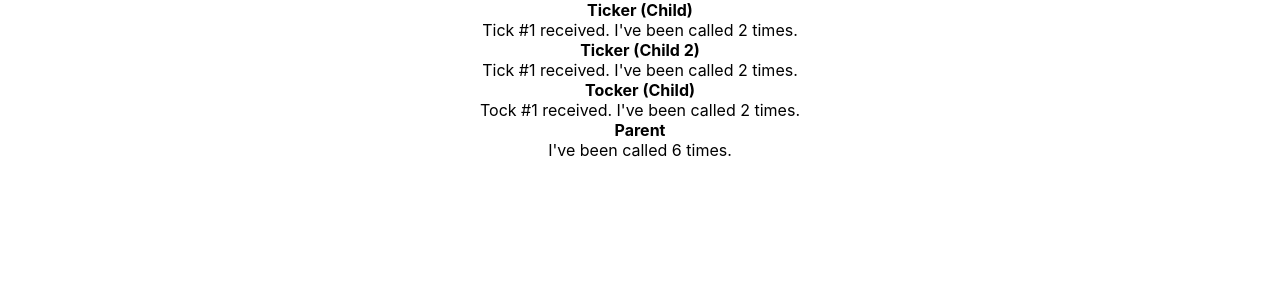
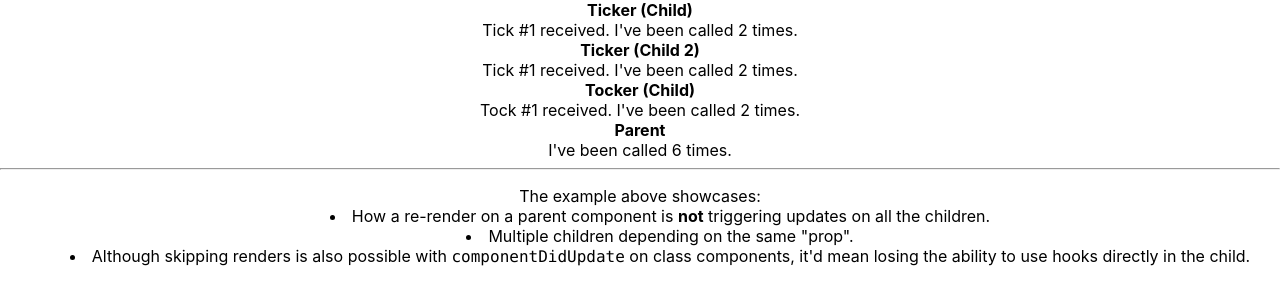
Before and after one commit to resolritter/subscribed_props, a React (Create React App) app: page / in a window 1280 px wide. Shown: the top 304 px of the page. Built offline with nearby package versions, Linux system fonts and the light colour scheme.

Commit message:
comment the code more

```diff
--- a/src/App.js
+++ b/src/App.js
@@ -1,33 +1,61 @@
 import React, { useRef, useState, useEffect } from "react"
 import "./App.css"
 
-const renderCounter = new Map()
+function counterMessageOf(renderCount, prepend = "") {
+  return `${prepend}I've been called ${renderCount} times.`
+}
 
+// High-order component which sets up the subscription on behalf it child
 function bindOf(HookedComponent) {
   return React.memo(
     function(props) {
       const [value, setValue] = useState(props.initialValue)
-      props.binder(props.uniqueId, setValue)
+      props.subscribe(props.uniqueId, setValue)
 
       return <HookedComponent value={value} uniqueId={props.uniqueId} />
     },
-    function() {
+    function alwaysSkipRenderFromProps() {
       return true
     },
   )
 }
 
+const renderCounter = new Map()
 function useRenderCounter(uniqueId) {
   const renderCount = (renderCounter.get(uniqueId) || 0) + 1
   renderCounter.set(uniqueId, renderCount)
   return renderCount
 }
 
+function useBind(initialValue) {
+  const [value, setValue] = useState(initialValue)
+  // `Map` is used instead of an object because it provides dynamic lookup _on
+  // demand_, as opposed to an object, where its value would be captured by the
+  // returned closure. Map's dynamicness also allows the children's setters to
+  // easily be refreshed without needing to resubscribe - their value is always
+  // looked up dynamically, thus it can be updated at any point.
+  const listeners = useRef(new Map())
+  const bind = useRef(function(key, notificationCallback) {
+    listeners.current.set(key, notificationCallback)
+  })
+
+  return [
+    value,
+    function notifyAndSet(newValue) {
+      listeners.current.forEach(function(notify) {
+        notify(newValue)
+      })
+      setValue(newValue)
+    },
+    bind.current,
+  ]
+}
+
 const Tock = bindOf(function({ value, uniqueId }) {
   const renderCount = useRenderCounter(uniqueId)
   return (
     <div>
-      <div>{`Tock #${value} received. I've been called ${renderCount} times.`}</div>
+      <div>{counterMessageOf(renderCount, `Tock #${value} received. `)}</div>
     </div>
   )
 })
@@ -36,36 +64,20 @@ const Tick = bindOf(function({ value, uniqueId }) {
   const renderCount = useRenderCounter(uniqueId)
   return (
     <div>
-      <div>{`Tick #${value} received. I've been called ${renderCount} times.`}</div>
+      <div>{counterMessageOf(renderCount, `Tick #${value} received. `)}</div>
     </div>
   )
 })
 
-function useBind(initialValue) {
-  const [value, setValue] = useState(initialValue)
-  const subscribers = useRef(new Map())
-  const bind = useRef(function(key, subscription) {
-    subscribers.current.set(key, subscription)
-  })
-
-  return [
-    value,
-    function notifyAndSet(newValue) {
-      subscribers.current.forEach(function(notify) {
-        notify(newValue)
-      })
-      setValue(newValue)
-    },
-    bind.current,
-  ]
-}
-
 let tickTock = 0
 function App() {
-  const [tick, setTick, bindTick] = useBind(0)
-  const [tock, setTock, bindTock] = useBind(0)
+  const [tick, setTick, subscribeToTick] = useBind(0)
+  const [tock, setTock, subscribeToTock] = useBind(0)
   const renderCount = useRenderCounter("app")
 
+  // `setTock` and `setTick` will trigger an update every two seconds;
+  // This would otherwise cause the whole tree to be re-rendered, but
+  // since tick and tock are totally disconnected, that isn't very convenient.
   useEffect(
     function() {
       setTimeout(function() {
@@ -80,17 +92,33 @@ function App() {
     [tick, tock, setTick, setTock],
   )
 
+  // It is relevant for each children have their own key, so that
+  // the notification can always reach only the affected components.
   return (
     <div className="App">
       <b>Ticker (Child)</b>
-      <Tick binder={bindTick} initialValue={tick} uniqueId={1} />
+      <Tick subscribe={subscribeToTick} initialValue={tick} uniqueId={1} />
       <b>Ticker (Child 2)</b>
-      <Tick binder={bindTick} initialValue={tick} uniqueId={2} />
+      <Tick subscribe={subscribeToTick} initialValue={tick} uniqueId={2} />
       <b>Tocker (Child)</b>
-      <Tock binder={bindTock} initialValue={tick} uniqueId={3} />
+      <Tock subscribe={subscribeToTock} initialValue={tick} uniqueId={3} />
       <b>Parent</b>
       <br />
-      {`I've been called ${renderCount} times.`}
+      {counterMessageOf(renderCount)}
+      <hr />
+      <p style={{ marginBottom: 0 }}>The example above showcases:</p>
+      <ul style={{ listStyle: "inside", margin: 0 }}>
+        <li>
+          How a re-render on a parent component is <b>not</b> triggering updates
+          on all the children.
+        </li>
+        <li>Multiple children depending on the same "prop".</li>
+        <li>
+          Although skipping renders is also possible with{" "}
+          <code>componentDidUpdate</code> on class components, it'd mean losing
+          the ability to use hooks directly in the child.
+        </li>
+      </ul>
     </div>
   )
 }
```
